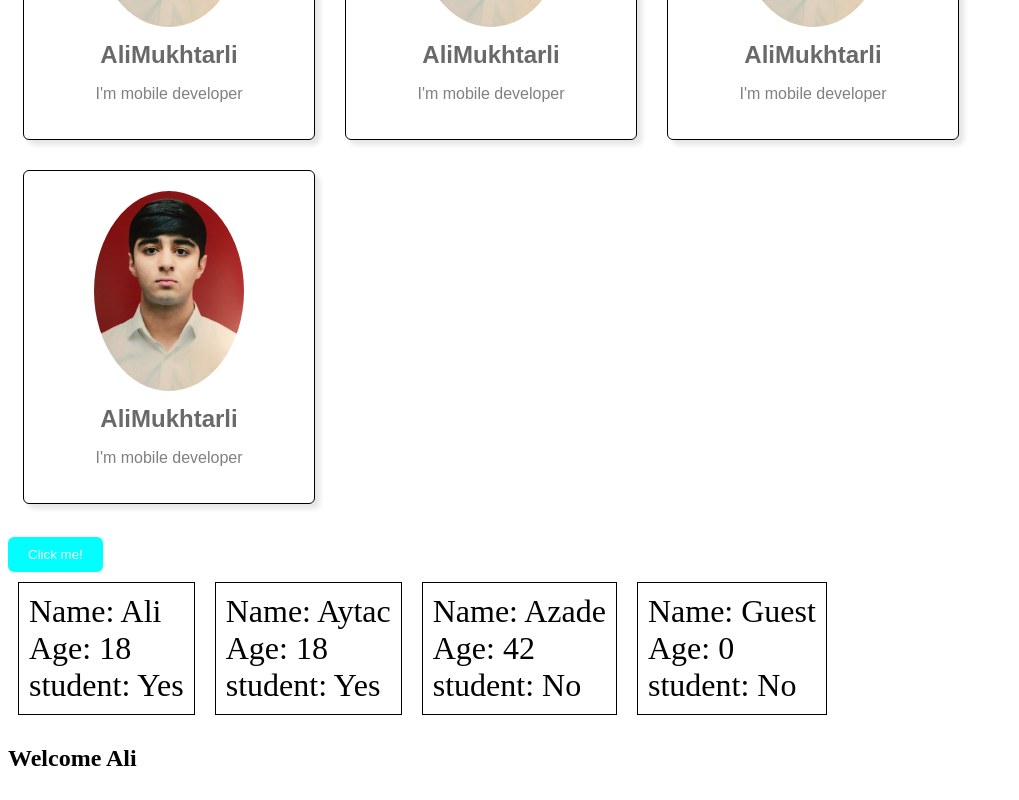
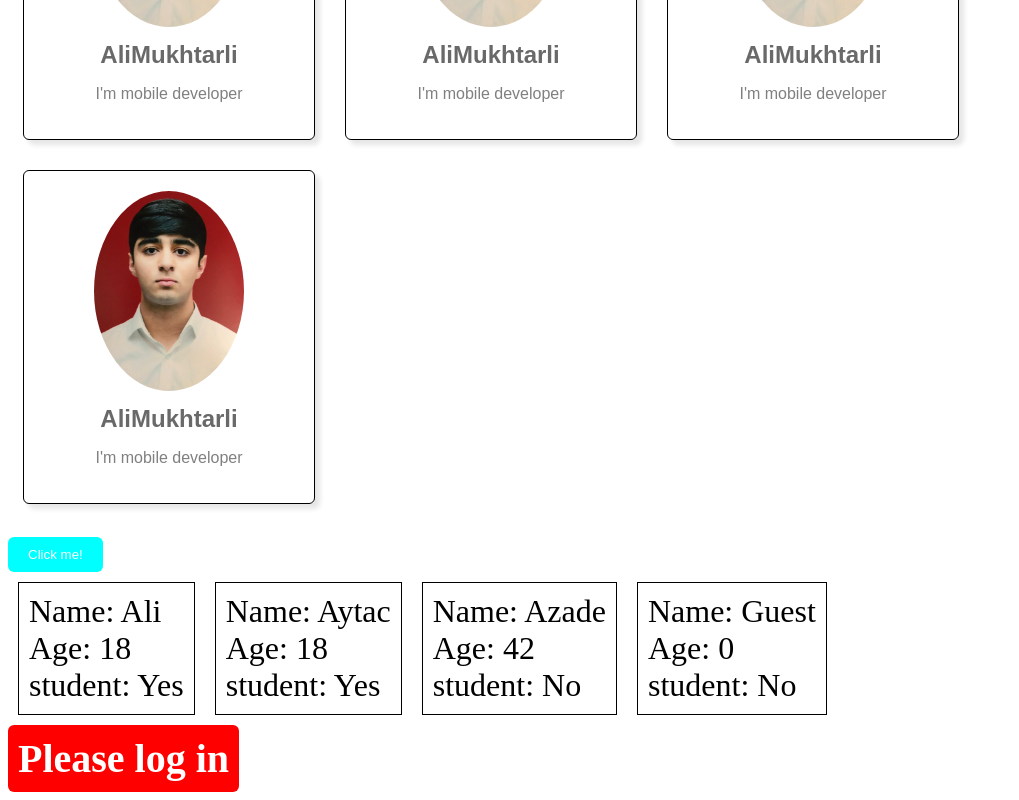
Before and after one commit to AliMukhtarli/learningReact, a React (Vite) app: page / in a window 1280 px wide. Shown: the part 499-1299 px from the top of the page, without its empty margins (0-1019 px from the left). Built offline with nearby package versions, Linux system fonts and the light colour scheme.

Commit message:
Lerning using log in or out

```diff
--- a/src/App.jsx
+++ b/src/App.jsx
@@ -26,7 +26,7 @@ function App() {
         <Student name="Azade" age={42} isStudent={false} />
         <Student />
         <br />
-        <UserGreeting isLoggedIn={true} username="Ali"  />
+        <UserGreeting isLoggedIn={false} username="Ali"  />
     </div>
   );
 
--- a/src/UserGreeting.jsx
+++ b/src/UserGreeting.jsx
@@ -1,6 +1,8 @@
 
 function UserGreeting(props){
-    return (props.isLoggedIn ?<h2>Welcome {props.username}</h2> :<h2>Pleas log in</h2>)
+    const welcomeMessage = <h2 className="welcome-message">Welcome {props.username}</h2>;
+    const logIn = <h2 className="login-prompt">Please log in</h2>;
+    return (props.isLoggedIn ?welcomeMessage : logIn)
 
 }
 export default UserGreeting;
--- a/src/index.css
+++ b/src/index.css
@@ -49,3 +49,23 @@ padding: 10px 20px;
 .student p{
   margin:0px;
 }
+
+.welcome-message{
+  background-color: green;
+  font-size: 2.5em;
+  color: white;
+  padding: 10px;
+  border-radius: 6px;
+  margin: 0px;
+  display: inline-block;
+}
+
+.login-prompt{
+  background-color: red;
+  font-size: 2.5em;
+  color: white;
+  padding: 10px;
+  border-radius: 6px;
+  margin: 0px;
+  display: inline-block;
+}
```
